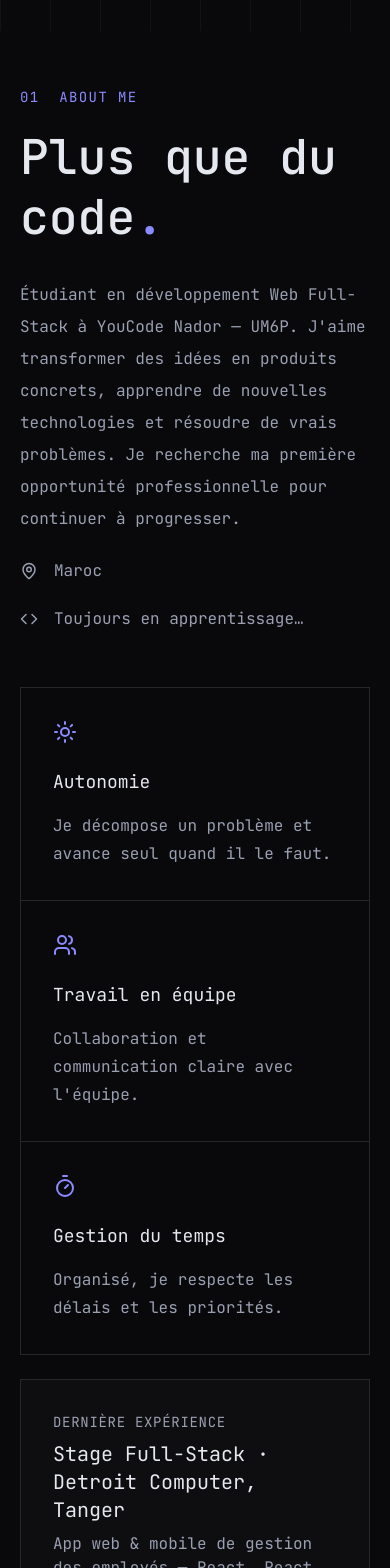
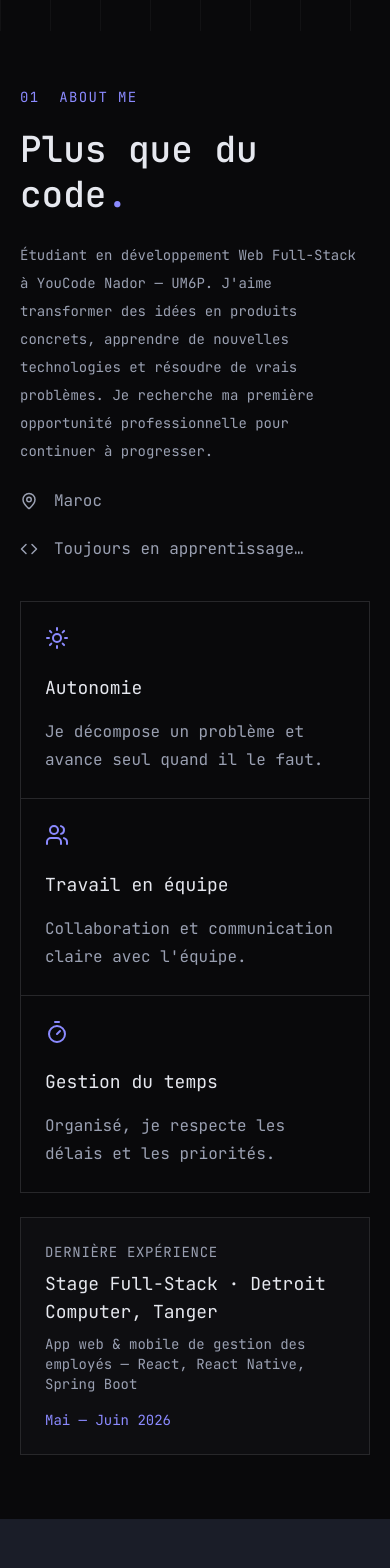
Before and after one commit to wassim-rifi-dev/portfolio, a Next.js app: page / in a window 390 px wide. Shown: the part 1300-2868 px from the top of the page. After the commit the page ends 2819 px from the top, so only its background shows below. Built offline with nearby package versions, Linux system fonts and the light colour scheme.

Commit message:
feat: refine AboutMe section with layout and styling improvements

```diff
--- a/src/components/sections/AboutMe.tsx
+++ b/src/components/sections/AboutMe.tsx
@@ -6,30 +6,30 @@ export default function AboutMe() {
         <section className={`relative px-5 pt-4 pb-16 sm:px-8 lg:px-10 lg:pt-8 lg:pb-23 xl:px-15 mt-10 ` + jetbrainsMono.className}>
             <p className="text-sm tracking-widest text-[#8B8AFF]">01&nbsp;&nbsp;ABOUT ME</p>
 
-            <div className="mt-5 flex flex-col gap-14 lg:flex-row lg:items-start lg:gap-16">
-                <div className="lg:w-[38%] lg:shrink-0">
-                    <h2 className="text-5xl md:text-6xl font-medium leading-tight text-[#E6E8EF]">
+            <div className="mt-5 flex flex-col gap-10 sm:gap-14 xl:flex-row xl:items-start xl:gap-10 2xl:gap-16">
+                <div className="xl:w-[36%] xl:shrink-0">
+                    <h2 className="text-4xl sm:text-5xl md:text-6xl xl:text-5xl 2xl:text-6xl font-medium leading-tight text-[#E6E8EF]">
                         Plus que du code<span className="text-[#8B8AFF]">.</span>
                     </h2>
 
-                    <p className="mt-8 text-base leading-8 text-[#9AA0B2]">
+                    <p className="mt-6 sm:mt-8 max-w-2xl xl:max-w-none text-sm sm:text-base leading-7 sm:leading-8 text-[#9AA0B2]">
                         Étudiant en développement Web Full-Stack à YouCode Nador — UM6P. J&apos;aime transformer des idées en produits concrets, apprendre de nouvelles technologies et résoudre de vrais problèmes. Je recherche ma première opportunité professionnelle pour continuer à progresser.
                     </p>
 
                     <div className="mt-6 flex items-center gap-4 text-[#9AA0B2]">
-                        <MapPin size={18} />
+                        <MapPin size={18} className="shrink-0" />
                         <span>Maroc</span>
                     </div>
 
                     <div className="mt-6 flex items-center gap-4 text-[#9AA0B2]">
-                        <Code size={18} />
+                        <Code size={18} className="shrink-0" />
                         <span>Toujours en apprentissage…</span>
                     </div>
                 </div>
 
-                <div className="flex-1 space-y-6">
+                <div className="min-w-0 flex-1 space-y-6">
                     <div className="grid grid-cols-1 md:grid-cols-3 border border-zinc-800 divide-y md:divide-y-0 md:divide-x divide-zinc-800">
-                        <div className="p-8">
+                        <div className="p-6 sm:p-8 xl:p-5 2xl:p-8">
                             <Sun size={24} className="text-[#8B8AFF]" />
                             <h3 className="mt-6 text-lg text-[#E6E8EF]">Autonomie</h3>
                             <p className="mt-4 text-base leading-7 text-[#9AA0B2]">
@@ -37,7 +37,7 @@ export default function AboutMe() {
                             </p>
                         </div>
 
-                        <div className="p-8">
+                        <div className="p-6 sm:p-8 xl:p-5 2xl:p-8">
                             <Users size={24} className="text-[#8B8AFF]" />
                             <h3 className="mt-6 text-lg text-[#E6E8EF]">Travail en équipe</h3>
                             <p className="mt-4 text-base leading-7 text-[#9AA0B2]">
@@ -45,7 +45,7 @@ export default function AboutMe() {
                             </p>
                         </div>
 
-                        <div className="p-8">
+                        <div className="p-6 sm:p-8 xl:p-5 2xl:p-8">
                             <Timer size={24} className="text-[#8B8AFF]" />
                             <h3 className="mt-6 text-lg text-[#E6E8EF]">Gestion du temps</h3>
                             <p className="mt-4 text-base leading-7 text-[#9AA0B2]">
@@ -54,15 +54,15 @@ export default function AboutMe() {
                         </div>
                     </div>
 
-                    <div className="flex flex-col md:flex-row md:items-center md:justify-between gap-4 border border-zinc-800 bg-zinc-900/40 p-8">
+                    <div className="flex flex-col md:flex-row md:items-center md:justify-between gap-4 border border-zinc-800 bg-zinc-900/40 p-6 sm:p-8 xl:p-5 2xl:p-8">
                         <div>
                             <p className="text-sm uppercase tracking-wider text-[#9AA0B2]">
                                 Dernière expérience
                             </p>
-                            <h3 className="mt-2 text-xl text-[#E6E8EF]">
+                            <h3 className="mt-2 text-lg sm:text-xl text-[#E6E8EF]">
                                 Stage Full-Stack · Detroit Computer, Tanger
                             </h3>
-                            <p className="mt-2 text-base text-[#9AA0B2]">
+                            <p className="mt-2 text-sm sm:text-base text-[#9AA0B2]">
                                 App web & mobile de gestion des employés — React, React Native, Spring Boot
                             </p>
                         </div>
```
